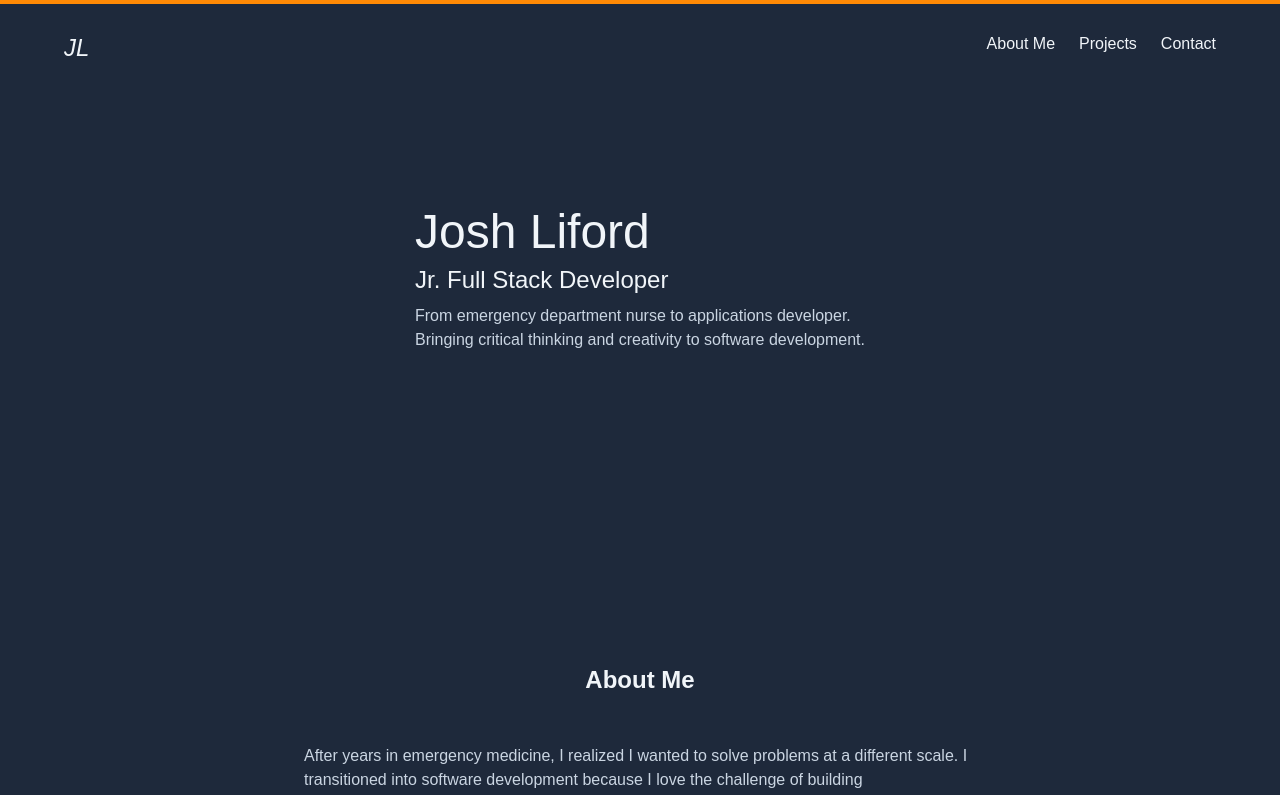
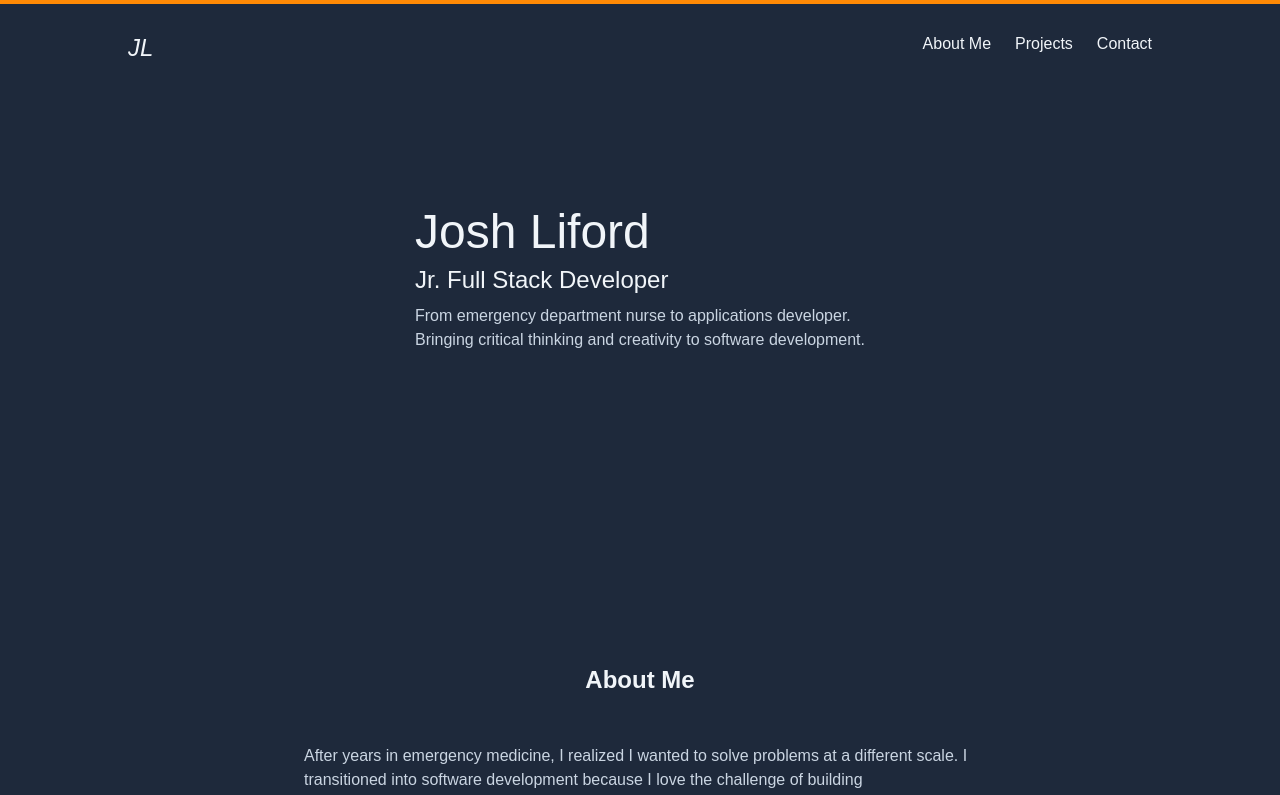
Before and after one commit to joshliford/joshliford.github.io, a React (Vite) app: page / in a window 1280 px wide. Shown: the top 795 px of the page. Built offline with nearby package versions, Linux system fonts and the light colour scheme.

Commit message:
updated padding and layout of header

```diff
--- a/src/components/Header.jsx
+++ b/src/components/Header.jsx
@@ -1,10 +1,9 @@
 import NavBar from "./NavBar";
-import { motion } from "motion/react";
 
 export default function Header() {
   return (
-    <div>
-      <div className="flex flex-row justify-between px-16 py-8 gap-6">
+    <div className="w-full">
+      <div className="flex flex-row justify-between max-w-6xl mx-auto px-16 py-8 gap-6">
         <h2 className="text-2xl italic hover:text-orange-400 transition-colors">
           <a href="#">JL</a>
         </h2>
```
